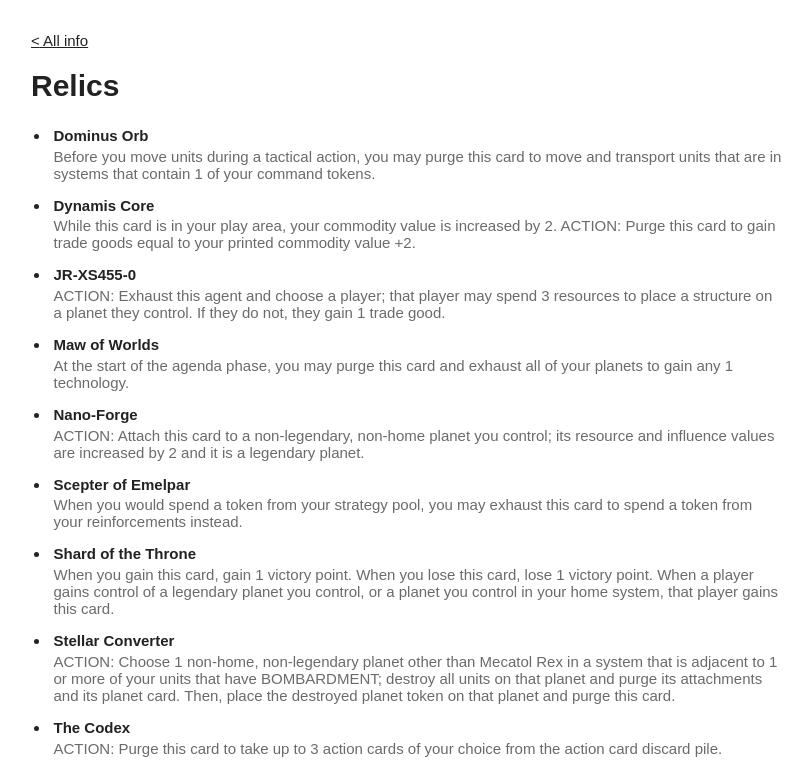
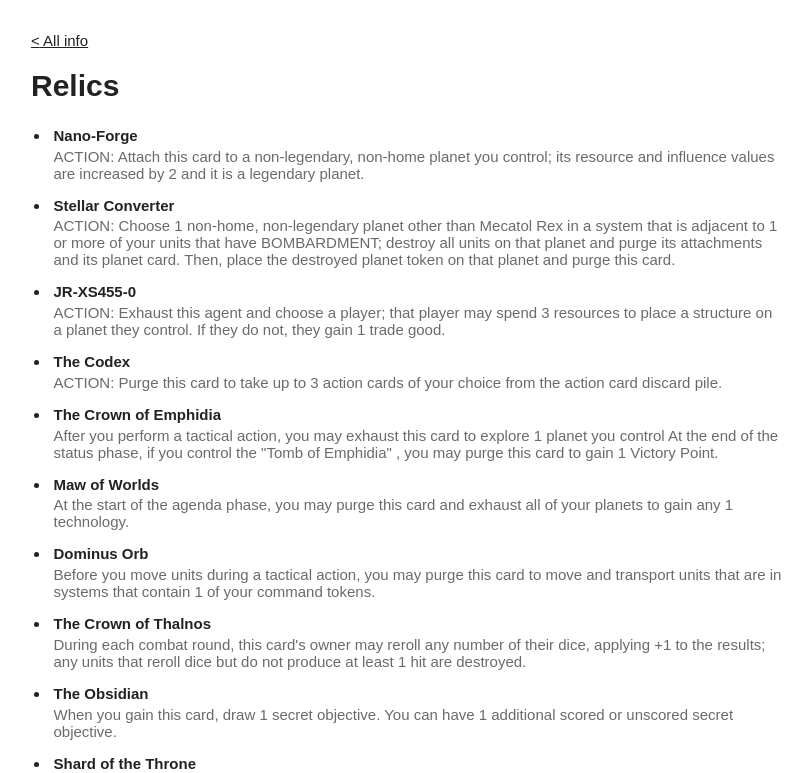
Before and after one commit to dronsfield/dronz-ti4, a Next.js app: page /relic in a window 1280 px wide. Shown: the top 773 px of the page, without its empty margins (225-1037 px from the left). Built offline with nearby package versions, Linux system fonts and the light colour scheme.

Commit message:
order explore deck and relics by effect

```diff
--- a/src/pages/exploration.tsx
+++ b/src/pages/exploration.tsx
@@ -4,7 +4,7 @@ import { sortBy } from "@/util/sortBy";
 import allExploreCards from "@/data/explore.json";
 import { ListContainer, ListItem } from "@/components/ListItem";
 
-const items = sortBy(allExploreCards, ["quantity", "name"]);
+const items = sortBy(allExploreCards, ["quantity", "effect"]);
 
 const Page = () => {
   const renderCard = (item: (typeof items)[number]) => {
--- a/src/pages/relic.tsx
+++ b/src/pages/relic.tsx
@@ -6,7 +6,7 @@ import { ListContainer, ListItem } from "@/components/ListItem";
 
 const items = sortBy(
   allExploreCards.filter((item) => item.cardType === "relic"),
-  "name"
+  "effect"
 );
 
 const Page = () => {
```
